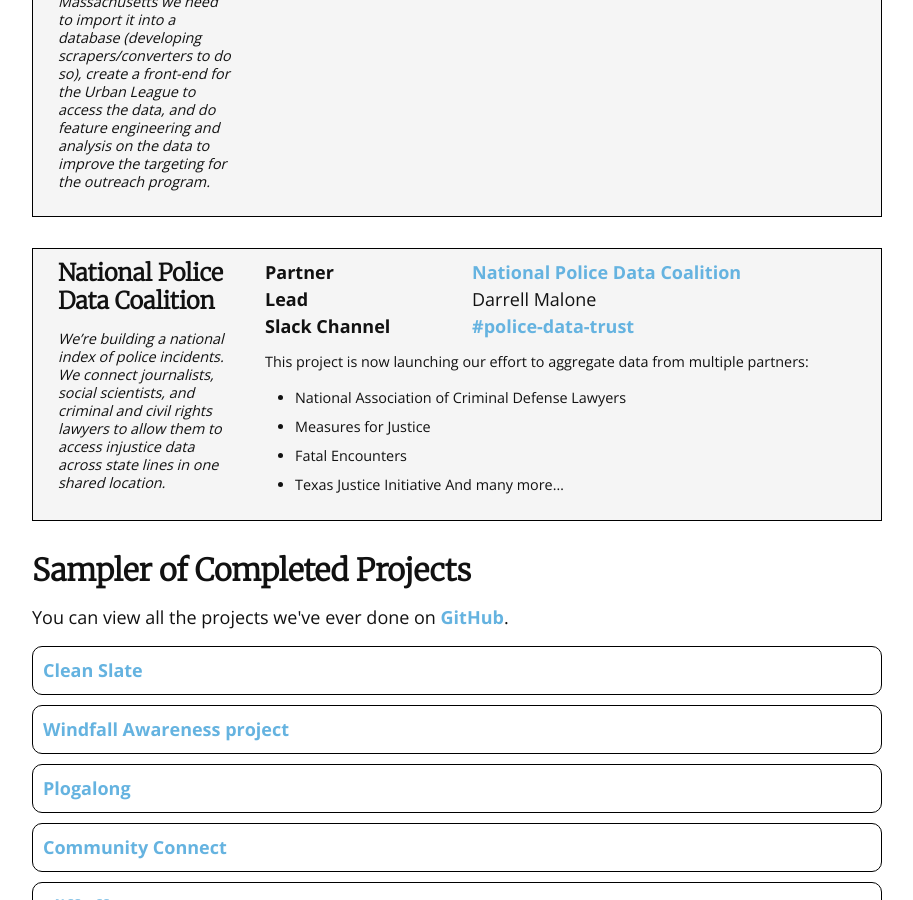
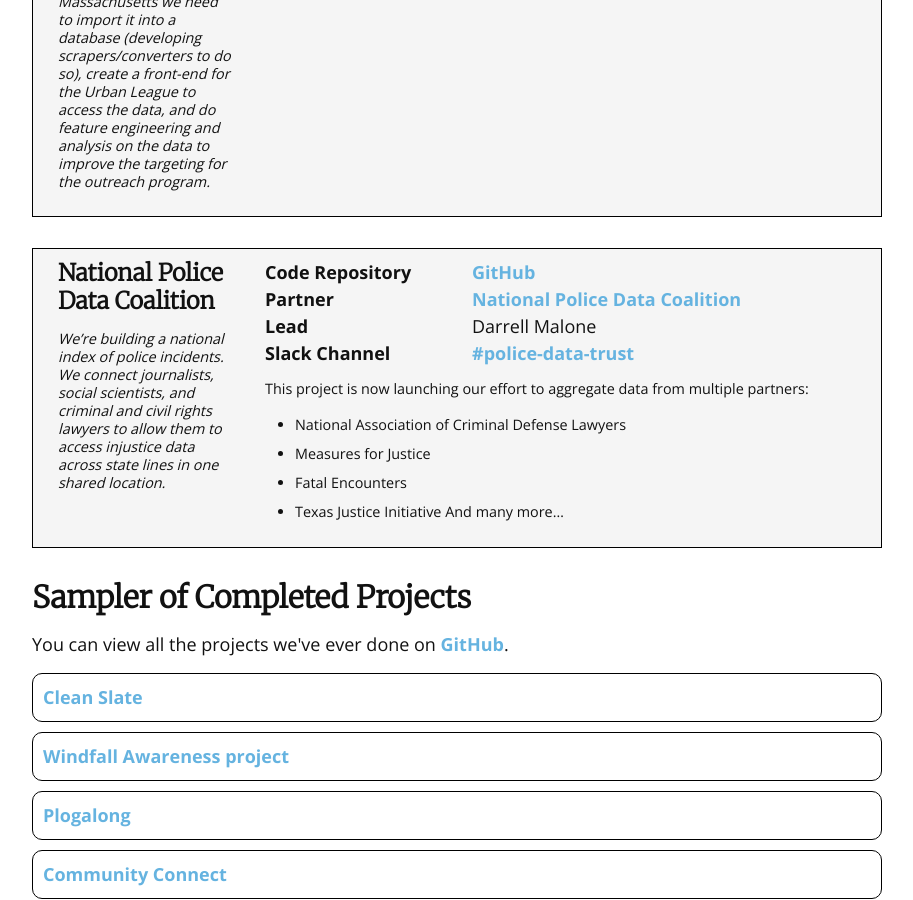
Before and after one commit to codeforboston/codeforboston.org, a Jekyll site: the page built from projects.html, in a window 1280 px wide and 900 px high, scrolled down 1584 px. Shown: the whole window, without its empty margins (183-1096 px from the left). Built offline with Jekyll 4.4.1, drawn with Linux system fonts in a browser that asks for light colours; nearby versions of some CDN libraries; some of the changed lines change nothing that is shown.

Commit message:
Add Police Data trust

```diff
--- a/_data/projects/active.yml
+++ b/_data/projects/active.yml
@@ -29,6 +29,7 @@
     We connect journalists, social scientists, and criminal
     and civil rights lawyers to allow them to access injustice
     data across state lines in one shared location.
+  repository: https://github.com/codeforboston/police-data-trust
   partner:
     - name: National Police Data Coalition
       url: https://www.nationalpolicedata.org/
```
